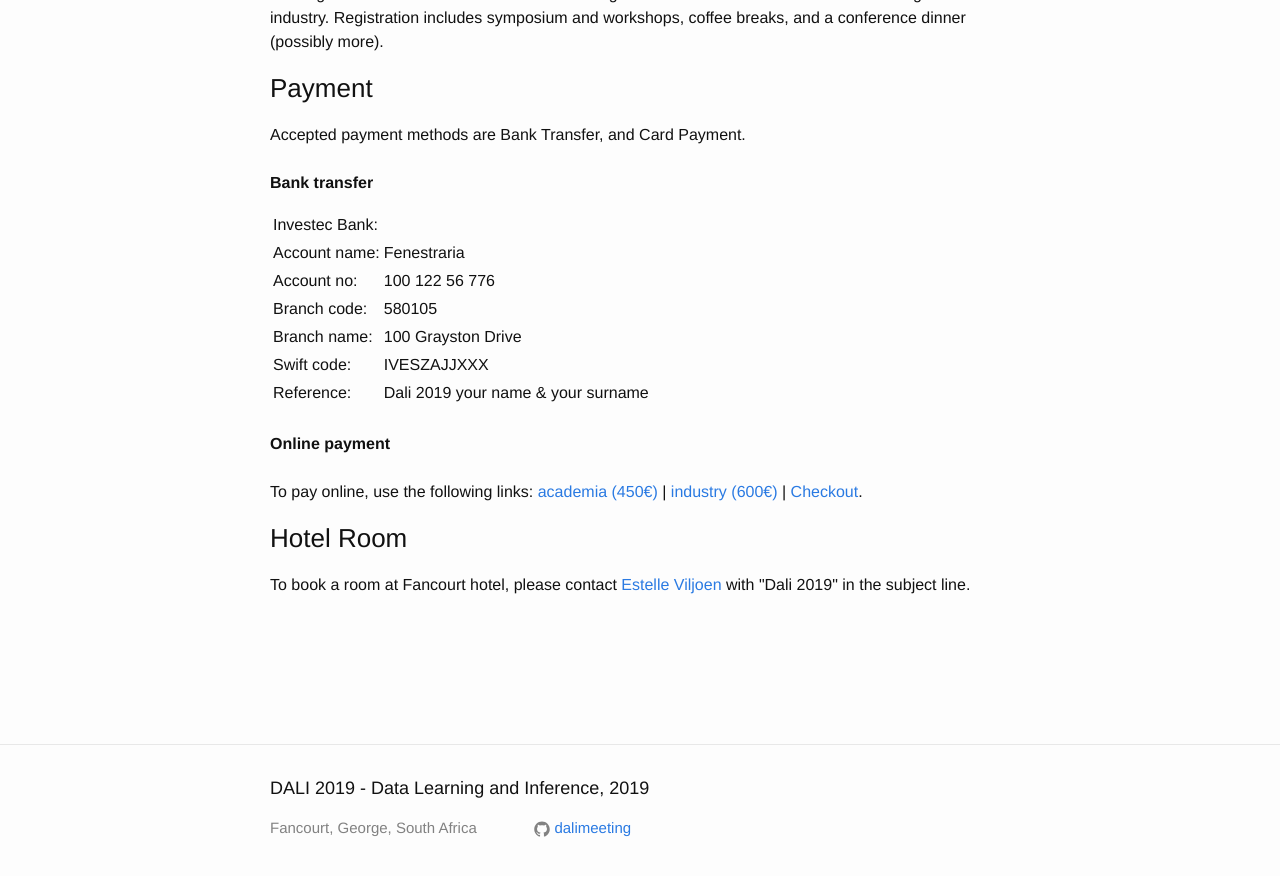
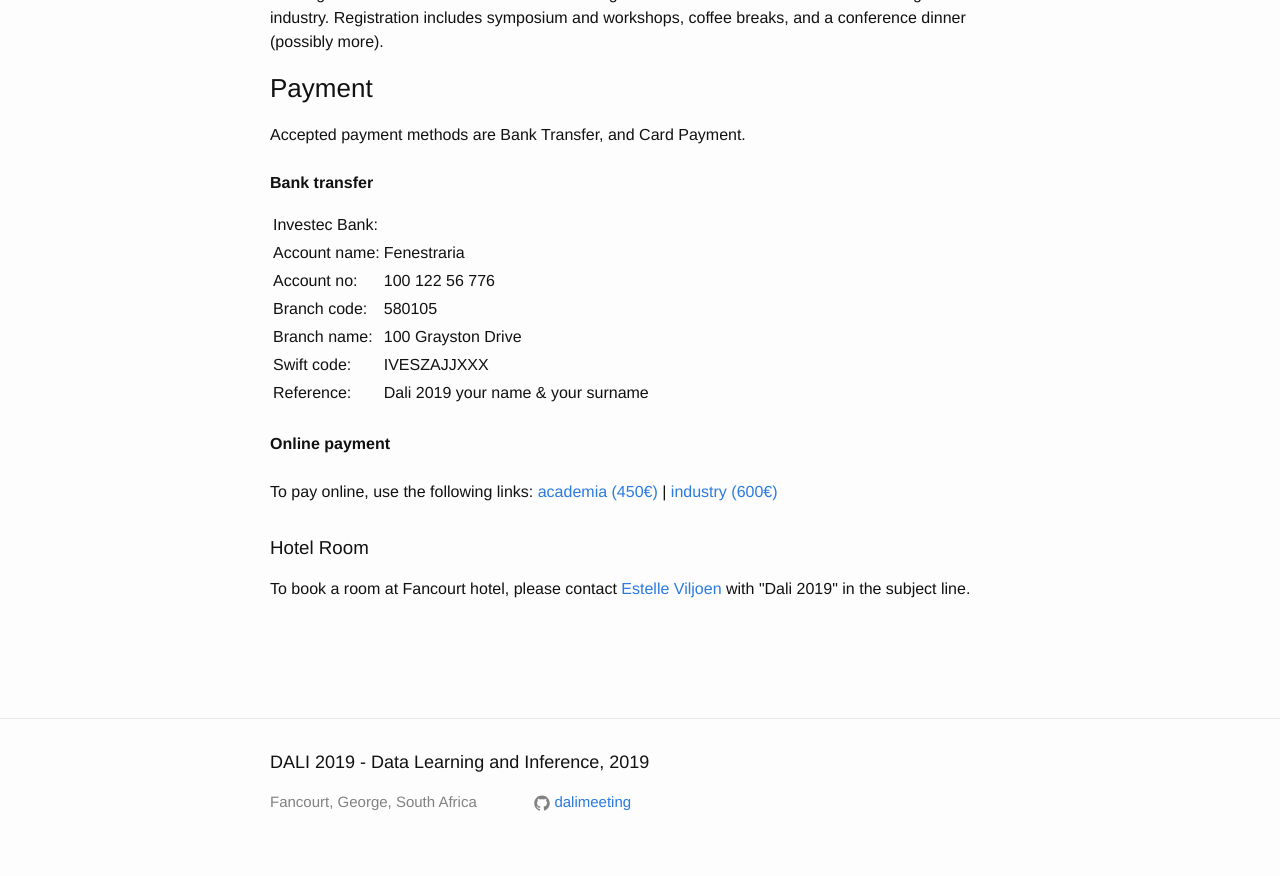
Before and after one commit to dalimeeting/dalimeeting.github.io, a Jekyll site: the page built from registration.html, in a window 1280 px wide and 900 px high, scrolled down 623 px. Shown: the top 876 px of the window. Built offline with Jekyll 4.4.1, drawn with Linux system fonts in a browser that asks for light colours.

Commit message:
Update registration.html

```diff
--- a/_layouts/registration.html
+++ b/_layouts/registration.html
@@ -28,9 +28,9 @@
   <strong>Online payment</strong>
   <br><br>
   To pay online, use the following links:
-  <a href="javascript:;" onclick="simpleCart.add( 'name=academia' , 'price=450' , 'quantity=1' ); simpleCart.checkout();" >academia (450€)</a> |
-  <a href="javascript:;" onclick="simpleCart.add( 'name=industry' , 'price=600' , 'quantity=1' );" >industry (600€)</a> |
-  <a href="javascript:;" class="simpleCart_checkout">Checkout</a>.
+  <a href="javascript:;" onclick="simpleCart.add( 'name=academia' , 'price=$450' , 'quantity=1' ); simpleCart.checkout();" >academia (450€)</a> |
+  <a href="javascript:;" onclick="simpleCart.add( 'name=industry' , 'price=$600' , 'quantity=1' ); simpleCart.checkout();" >industry (600€)</a>
+</div>
 
   </p>
 
```
